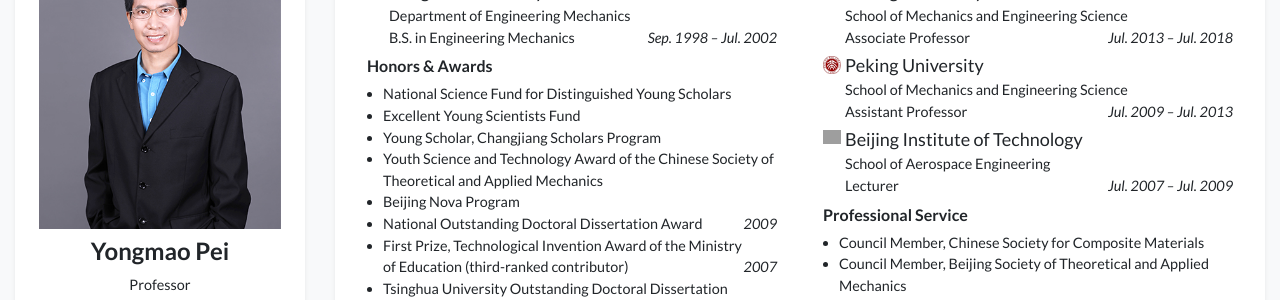
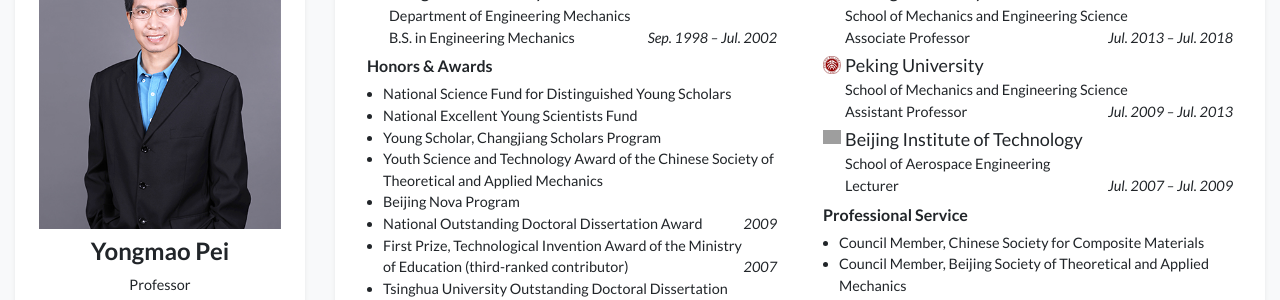
Before and after one commit to WuLin0919/PYM-GROUP, a Jekyll site: the page built from index.html, in a window 1280 px wide and 900 px high, scrolled down 399 px. Shown: the part 153-453 px from the top of the window. Built offline with Jekyll 4.4.1, drawn with Linux system fonts in a browser that asks for light colours; nearby versions of some CDN libraries; a style sheet for code colours, icons or effects is not loaded; grey boxes are pictures that could not be loaded.

Commit message:
Update profile.yml

```diff
--- a/_data/profile.yml
+++ b/_data/profile.yml
@@ -69,7 +69,7 @@
 awards:
 - name: National Science Fund for Distinguished Young Scholars
   date:
-- name: Excellent Young Scientists Fund
+- name: National Excellent Young Scientists Fund
   date:
 - name: Young Scholar, Changjiang Scholars Program
   date:
```
